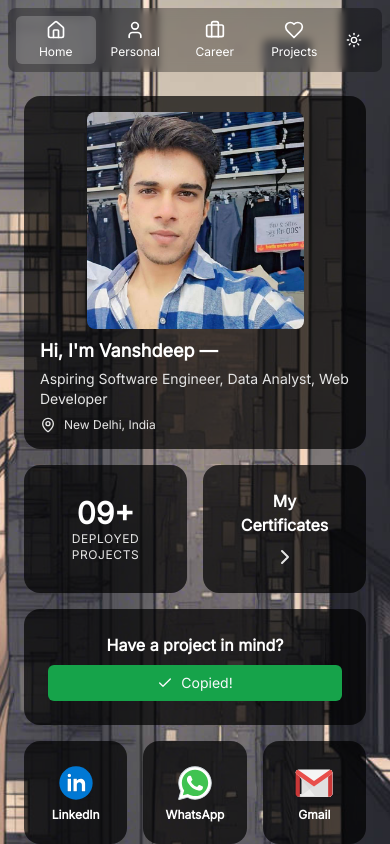
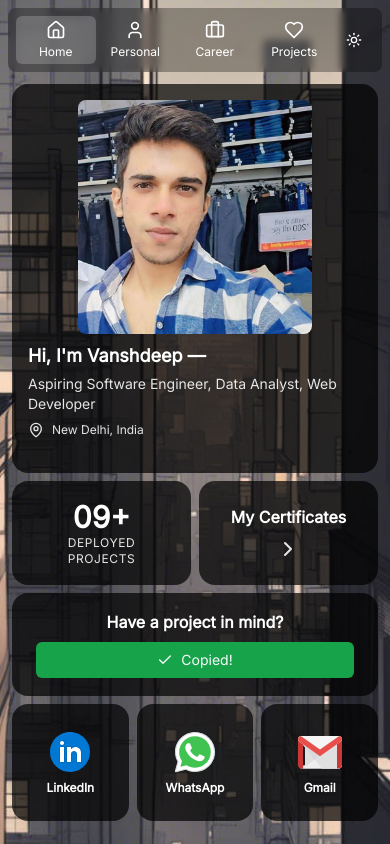
Before and after one commit to 20bcs6794/vansh, a Next.js app: page / in a window 390 px wide. Both pictures are taken after a click on the button "Copy my email". Built offline with nearby package versions, Linux system fonts and the light colour scheme; what @genkit-ai/googleai, genkit would draw is missing.

Commit message:
in mobile view the text of two cards in carier section in black color, m

```diff
--- a/src/components/glass-panel-layout.tsx
+++ b/src/components/glass-panel-layout.tsx
@@ -63,7 +63,7 @@ const BentoHomeGrid = () => {
 
     if (isMobile) {
         return (
-            <div className="grid grid-cols-1 gap-4 h-full w-full p-4 text-white">
+            <div className="grid grid-cols-1 gap-2 h-full w-full p-1 text-white">
                 {/* Profile Card */}
                 <BentoCard className="p-4 flex flex-col justify-start bg-black/70 text-white">
                     <div className="relative w-full max-w-[70%] mx-auto aspect-square rounded-lg overflow-hidden">
@@ -104,16 +104,16 @@ const BentoHomeGrid = () => {
                     </div>
                 </BentoCard>
 
-                <div className="grid grid-cols-2 gap-4">
+                <div className="grid grid-cols-2 gap-2">
                      {/* Deployed Projects */}
-                    <BentoCard className="col-span-1 flex flex-col items-center justify-center bg-black/70 text-white">
+                    <BentoCard className="col-span-1 py-2 flex flex-col items-center justify-center bg-black/70 text-white">
                          <h3 className="text-3xl font-bold">09+</h3>
                          <p className="text-neutral-200 text-xs uppercase tracking-wider text-center">Deployed Projects</p>
                     </BentoCard>
 
                     {/* Certificates */}
                     <a href={certificatesLink} target="_blank" rel="noopener noreferrer" className="group col-span-1">
-                        <BentoCard className="h-full flex flex-col items-center justify-center cursor-pointer bg-black/70 text-white">
+                        <BentoCard className="h-full py-2 flex flex-col items-center justify-center cursor-pointer bg-black/70 text-white">
                             <div className="text-center">
                                 <h3 className="font-bold text-base">My Certificates</h3>
                                 <div className="flex justify-center items-center mt-2">
@@ -125,7 +125,7 @@ const BentoHomeGrid = () => {
                 </div>
 
                 {/* Have a project in mind */}
-                <BentoCard className="flex flex-col justify-center items-center bg-black/70 text-white">
+                <BentoCard className="flex flex-col justify-center items-center py-2 bg-black/70 text-white">
                     <h3 className="font-bold text-base mb-2 text-center">Have a project in mind?</h3>
                     <Button
                         onClick={handleCopyEmail}
@@ -146,22 +146,22 @@ const BentoHomeGrid = () => {
                 </BentoCard>
 
                  {/* Socials */}
-                <div className="grid grid-cols-3 gap-4">
+                <div className="grid grid-cols-3 gap-2">
                     <a href="https://www.linkedin.com/in/vanshdeep-verma" target="_blank" rel="noopener noreferrer" className="group">
                         <BentoCard className="aspect-square items-center justify-center transition-transform group-hover:scale-105 p-2 bg-black/70 text-white">
-                            <LinkedInIcon className="w-10 h-10" />
+                            <LinkedInIcon className="w-12 h-12" />
                             <p className="font-bold mt-1 text-xs text-center">LinkedIn</p>
                         </BentoCard>
                     </a>
                     <a href={`https://wa.me/918273438007?text=${encodeURIComponent("Hello Vansh..!!!, I came using your portfolio, It is a great feel to catch you up !!!")}`} target="_blank" rel="noopener noreferrer" className="group">
                         <BentoCard className="aspect-square items-center justify-center transition-transform group-hover:scale-105 p-2 bg-black/70 text-white">
-                            <WhatsAppIcon className="w-10 h-10"/>
+                            <WhatsAppIcon className="w-12 h-12"/>
                             <p className="font-bold mt-1 text-xs text-center">WhatsApp</p>
                         </BentoCard>
                     </a>
                     <a href="mailto:mr.vanshverma2001@gmail.com" className="group">
                         <BentoCard className="aspect-square items-center justify-center transition-transform group-hover:scale-105 p-2 bg-black/70 text-white">
-                            <GmailIcon className="w-10 h-10"/>
+                            <GmailIcon className="w-12 h-12"/>
                             <p className="font-bold mt-1 text-xs text-center">Gmail</p>
                         </BentoCard>
                     </a>
@@ -661,7 +661,7 @@ const CareerTimeline = () => {
                                         {item.company}
                                         {item.grade && ` | ${item.grade}`}
                                     </p>
-                                    <div className="text-sm text-neutral-100 mt-2">{item.description}</div>
+                                    <div className="text-sm text-white mt-2">{item.description}</div>
                                 </div>
                             ))}
                         </div>
```
